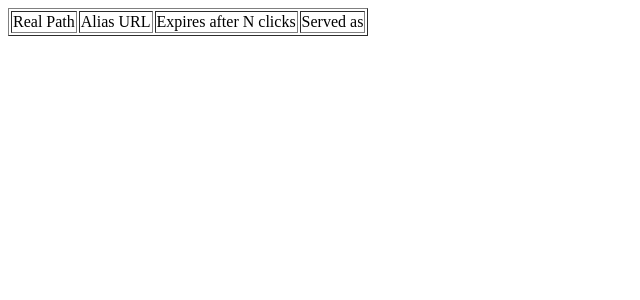
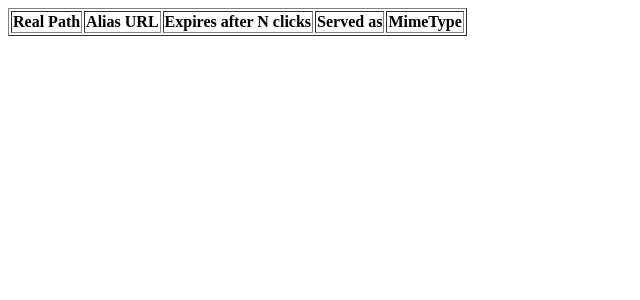
Before and after one commit to operatorequals/wormnest, a Flask app: template templates/show.html in a window 1280 px wide. Shown: the top 300 px of the page, without its empty margins (0-640 px from the left). Run offline with Flask 2, Linux system fonts and the light colour scheme; the template is opened without the code that fills it, so the values that code supplies are empty.

Commit message:
Added mimetype display in /show

```diff
--- a/templates/show.html
+++ b/templates/show.html
@@ -5,10 +5,11 @@
 <table border="1">
 <b>
 	    <tr>
-<td>Real Path</td>
-<td>Alias URL</td>
-<td>Expires after N clicks</td>
-<td>Served as</td>
+<td><b>Real Path</b></td>
+<td><b>Alias URL</b></td>
+<td><b>Expires after N clicks</b></td>
+<td><b>Served as</b></td>
+<td><b>MimeType</b></td>
     </tr>
 </b>
 
@@ -18,6 +19,7 @@
 <td>/{{ entry.url_alias }}</td>
 <td align="center">{{ entry.expires_after_clicks }}</td>
 <td>{{ entry.attachment }}</td>
+<td>{{ entry.mimetype }}</td>
 <td>
 	<form action="del" method="post">
 		<input hidden="true" name="alias" value="{{ entry.url_alias }}" />
```
